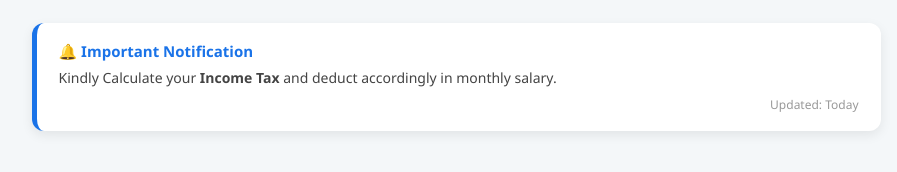
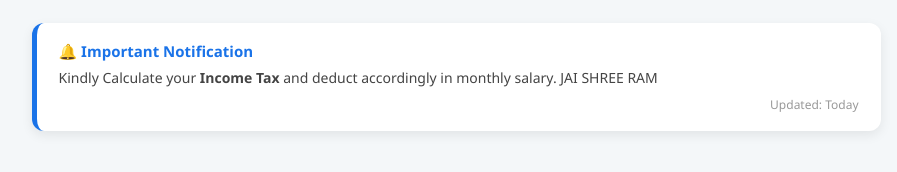
Before and after one commit to Taxcalculatorpdn/Tax-calculator, a plain HTML site: page info.html in a window 1280 px wide. Shown: the whole page, without its empty margins (184-1081 px from the left). Drawn offline with Linux system fonts and the light colour scheme.

Commit message:
Update info.html

```diff
--- a/info.html
+++ b/info.html
@@ -64,7 +64,7 @@
 
     <div class="notification-message">
         Kindly Calculate your <b>Income Tax </b> and deduct accordingly in monthly salary.
-
+JAI SHREE RAM
     </div>
 
 
```
